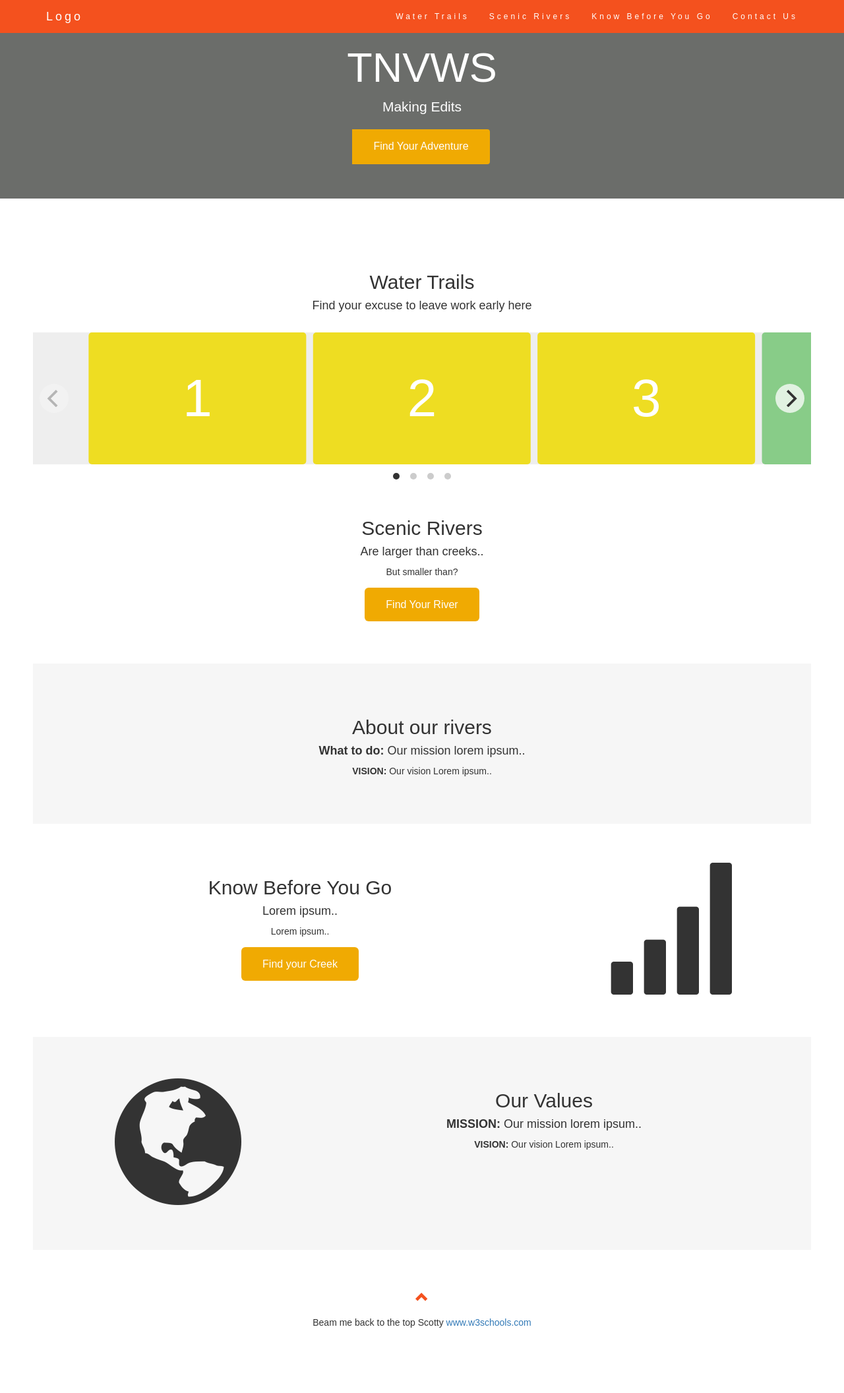
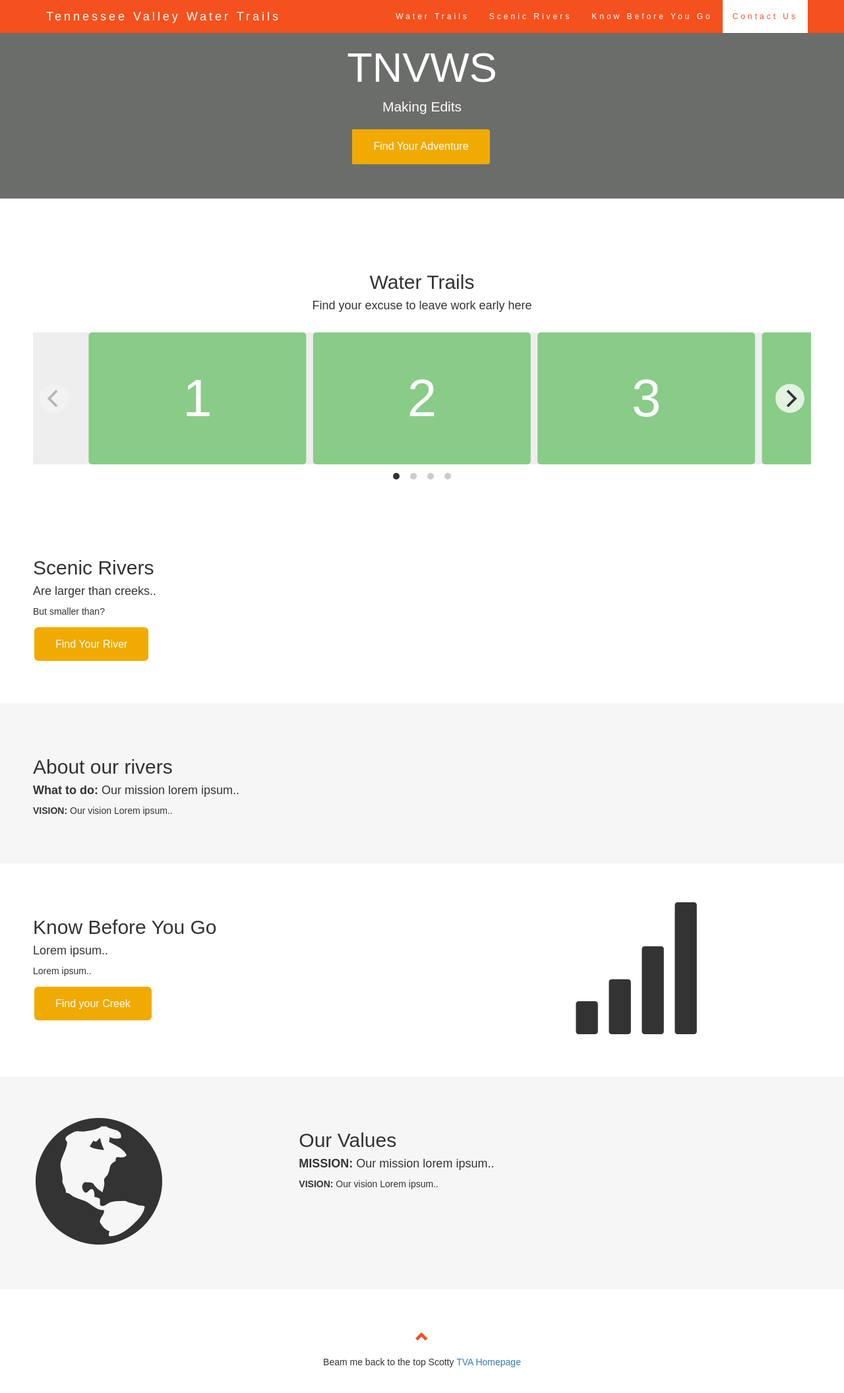
Before and after one commit to Jonah-Hall/TNVWT_Redo, a plain HTML site: page index.html in a window 1280 px wide. Shown: the whole page at 66% size. Drawn offline with nearby package versions, Linux system fonts and the light colour scheme.

Commit message:
Added another proto
Working on CSS cascading issue and trying to add card code to carousel

```diff
--- a/index.html
+++ b/index.html
@@ -5,10 +5,14 @@
   <title>TNVWT</title>
   <meta charset="utf-8">
   <meta name="viewport" content="width=device-width, initial-scale=1">
+
+  <!-- Google jquery CDN -->
+  <script src="https://ajax.googleapis.com/ajax/libs/jquery/1.12.4/jquery.min.js"></script>
+  <!-- flickity CDN for Carousel -->
+  <link id="section 2" rel="stylesheet" href="https://unpkg.com/flickity@2/dist/flickity.css">
+  <script id="section2" src="https://unpkg.com/flickity@2/dist/flickity.pkgd.js"></script>
+  <!-- Bootstrap CSS and JS -->
   <link rel="stylesheet" href="https://maxcdn.bootstrapcdn.com/bootstrap/3.3.7/css/bootstrap.min.css">
-  <link rel="stylesheet" href="https://unpkg.com/flickity@2/dist/flickity.css">
-  <script src="https://unpkg.com/flickity@2/dist/flickity.pkgd.js"></script>
-  <script src="https://ajax.googleapis.com/ajax/libs/jquery/1.12.4/jquery.min.js"></script>
   <script src="https://maxcdn.bootstrapcdn.com/bootstrap/3.3.7/js/bootstrap.min.js"></script>
 
   <style>
@@ -76,9 +80,15 @@
         margin: 25px 0;
       }
     }
-    * { box-sizing: border-box; }
 
-    body { font-family: sans-serif; }
+    * {
+      box-sizing: border-box;
+    }
+
+    body {
+      font-family: sans-serif;
+    }
+
 
     .carousel {
       background: #EEE;
@@ -92,12 +102,8 @@
       border-radius: 5px;
       counter-increment: carousel-cell;
     }
+    /* cell number */
 
-    .carousel-cell.is-selected {
-      background: #ED2;
-    }
-
-    /* cell number */
     .carousel-cell:before {
       display: block;
       text-align: center;
@@ -111,7 +117,7 @@
 </head>
 
 <body id="myPage" data-spy="scroll" data-target=".navbar" data-offset="60">
-
+<div id="section 1"/>
   <nav class="navbar navbar-default navbar-fixed-top">
     <div class="container">
       <div class="navbar-header">
@@ -120,13 +126,13 @@
           <span class="icon-bar"></span>
           <span class="icon-bar"></span>
         </button>
-        <a class="navbar-brand" href="#">Logo</a>
+        <a class="navbar-brand" href="#">Tennessee Valley Water Trails</a>
       </div>
       <div class="collapse navbar-collapse" id="myNavbar">
         <ul class="nav navbar-nav navbar-right">
-          <li><a href="#Water Trails">Water Trails</a></li>
-          <li><a href="#Scenic Rivers">Scenic Rivers</a></li>
-          <li><a href="#Know Before You Go">Know Before You Go</a></li>
+          <li><a href="#WaterTrails">Water Trails</a></li>
+          <li><a href="#ScenicRivers">Scenic Rivers</a></li>
+          <li><a href="#KBYG">Know Before You Go</a></li>
           <li><a href="#Contact">Contact Us</a></li>
         </ul>
       </div>
@@ -140,8 +146,10 @@
       <button type="button" class="btn btn-danger">Find Your Adventure</button>
     </div>
   </div>
+</div>
 
-  <div id="Water Trails" class="container-fluid text-center">
+<div id="section 2">
+  <div id="WaterTrails" class="container-fluid text-center">
     <h2>Water Trails</h2>
     <h4>Find your excuse to leave work early here</h4>
     <br>
@@ -159,9 +167,9 @@
       <div class="carousel-cell"></div>
       <div class="carousel-cell"></div>
     </div>
-
+</div>
     <!-- Container (About Section) -->
-  <div id="Scenic Rivers" class="container-fluid">
+    <div id="ScenicRivers" class="container-fluid">
       <h2>Scenic Rivers</h2>
       <h4>Are larger than creeks..</h4>
       <p>But smaller than?</p>
@@ -174,7 +182,7 @@
       <p><strong>VISION:</strong> Our vision Lorem ipsum..
     </div>
 
-  <div id="Know Before You Go" class="container-fluid">
+    <div id="KBYG" class="container-fluid">
       <div class="row">
         <div class="col-sm-8">
           <h2>Know Before You Go</h2>
@@ -188,7 +196,7 @@
       </div>
     </div>
 
-  <div class="container-fluid bg-grey">
+    <div id="Contact" class="container-fluid bg-grey">
       <div class="row">
         <div class="col-sm-4">
           <span class="glyphicon glyphicon-globe logo"></span>
@@ -214,7 +222,7 @@
         <a href="#myPage" title="To Top">
   <span class="glyphicon glyphicon-chevron-up"></span>
 </a>
-      <p>Beam me back to the top Scotty <a href="https://www.w3schools.com" title="TVA Other Sites">www.w3schools.com</a></p>
+        <p>Beam me back to the top Scotty <a href="https://www.tva.gov/" title="TVA Other Sites">TVA Homepage</a></p>
       </footer>
     </footer>
 
```
Lines whose indentation alone changed are shown as unchanged.
